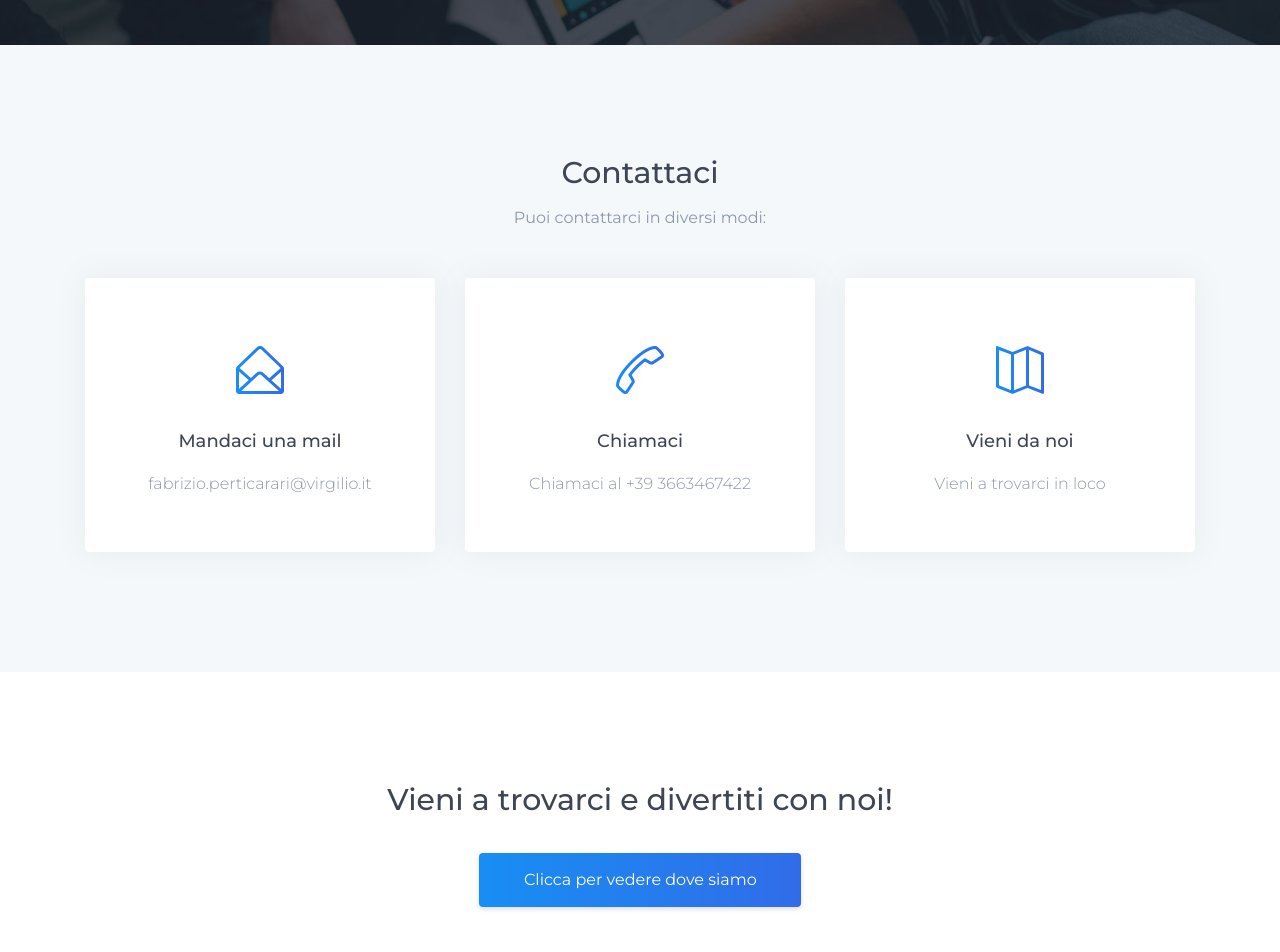
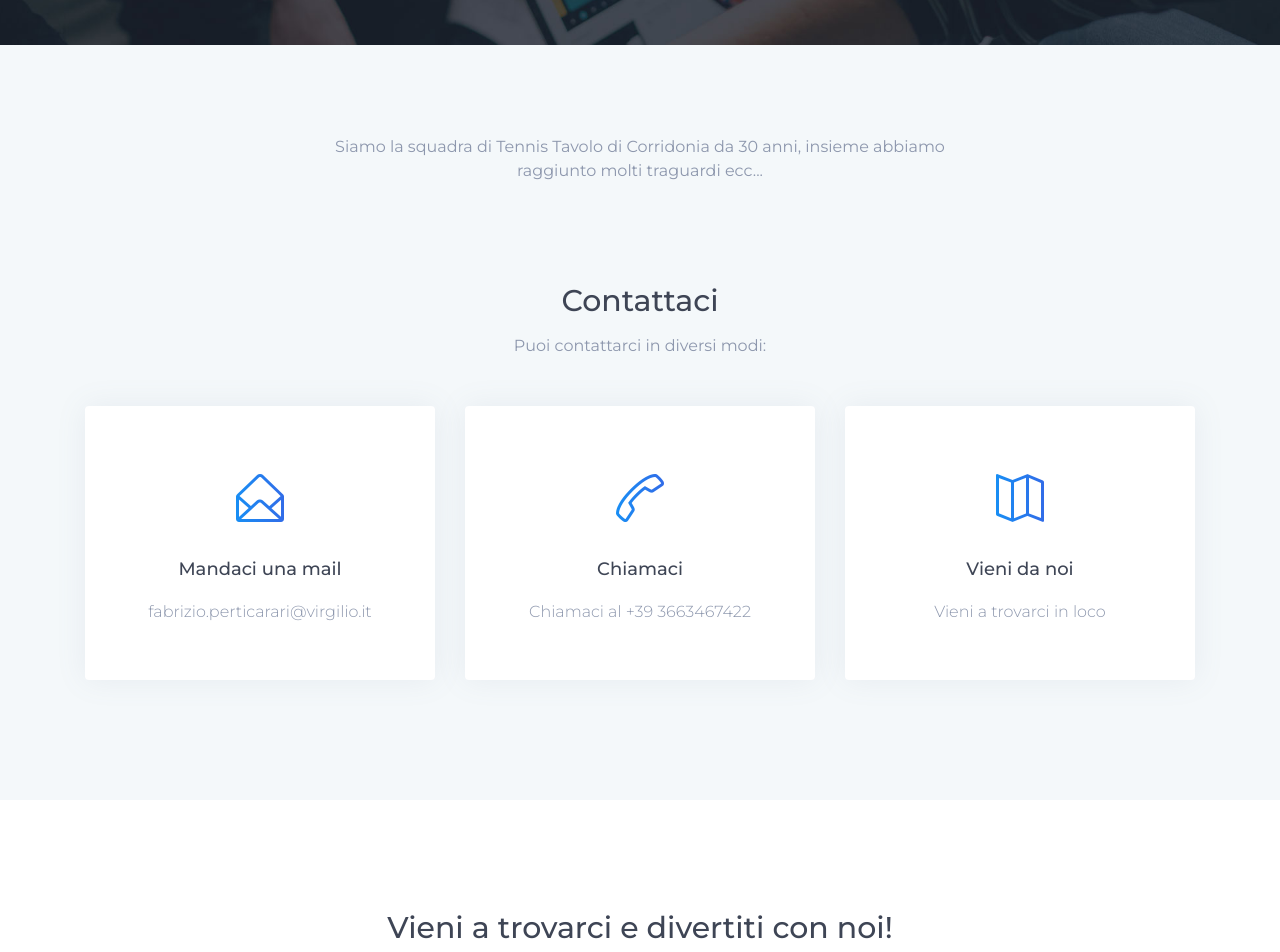
Before and after one commit to MetalGandix/table-tennis-website-corridonia, an Angular app: page /about in a window 1280 px wide. Shown: the part 280-1232 px from the top of the page. Built offline with nearby package versions, Linux system fonts and the light colour scheme; a web font is replaced by a local one.

Commit message:
Added map link

```diff
--- a/src/app/apps/about/about.component.html
+++ b/src/app/apps/about/about.component.html
@@ -28,6 +28,12 @@
     <!-- Row  -->
     <div class="row justify-content-center">
       <div class="col-md-7 text-center no-trans">
+        <h6 class="subtitle">
+          Siamo la squadra di Tennis Tavolo di Corridonia da 30 anni, insieme abbiamo raggiunto molti traguardi ecc...
+        </h6>
+        <br>
+        <br>
+        <br>
         <h2 class="title">Contattaci</h2>
         <h6 class="subtitle">
           Puoi contattarci in diversi modi:
@@ -54,8 +60,8 @@
         <a
           class="btn btn-info-gradiant btn-md btn-arrow m-t-20"
           data-toggle="collapse"
-          href="#"
-          ><span>Clicca per vedere dove siamo <i class="ti-arrow-right"></i></span
+          (click)="showMap()"
+          ><span>Clicca per vedere dove siamo nella mappa<i class="ti-arrow-right"></i></span
         ></a>
       </div>
     </div>
--- a/src/app/apps/about/about.component.ts
+++ b/src/app/apps/about/about.component.ts
@@ -11,7 +11,11 @@ export class AboutComponent {
 
   constructor(public service:ServiceblogService) {
     this.service.showEdit=false;
+  }
 
+  showMap(){
+    var link = ""+"http://maps.google.com/maps?daddr=" + 43.2480501 + "," + 13.5074901;
+    window.open(link, '_blank')
   }
 
 }
```
